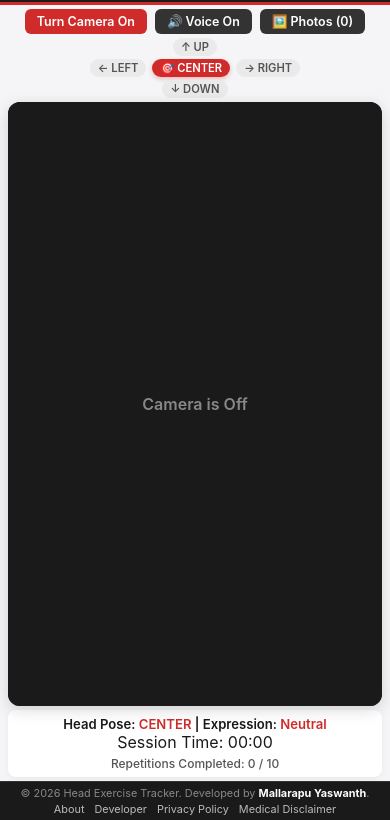
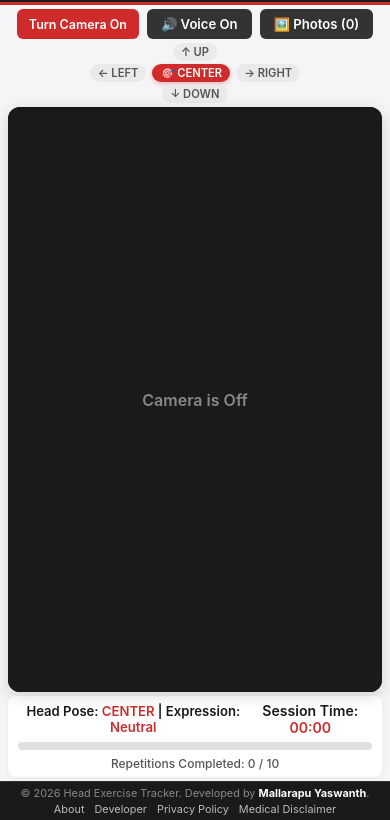
Before and after one commit to MYG-1107/head-exercise-tracker, a plain HTML site: page index.html in a window 390 px wide. Shown: the part 24-844 px from the top of the page. Drawn offline with Linux system fonts and the light colour scheme.

```diff
--- a/style.css
+++ b/style.css
@@ -381,3 +381,56 @@
   #command-display { font-size: 0.75rem; }
   .app-footer { padding: 4px 8px; font-size: 0.68rem; }
 }
+
+/* Secondary Action Buttons (Audio & Gallery) */
+.secondary-btn {
+  background-color: #333333;
+  color: #FFFFFF;
+  border: none;
+  padding: 7px 14px;
+  font-size: 0.82rem;
+  font-weight: 600;
+  border-radius: 6px;
+  cursor: pointer;
+  transition: all 0.2s ease;
+}
+
+.secondary-btn:hover {
+  background-color: #555555;
+}
+
+.secondary-btn.muted {
+  background-color: #888888;
+  color: #FFFFFF;
+}
+
+/* Status Meta (Pose Info & Timer) */
+.status-meta {
+  display: flex;
+  justify-content: space-between;
+  align-items: center;
+  width: 100%;
+  font-size: 0.88rem;
+  font-weight: 600;
+}
+
+#timer-display span {
+  color: #D02B2B;
+}
+
+/* Progress Bar Container */
+.progress-container {
+  width: 100%;
+  height: 8px;
+  background-color: #E0E0E0;
+  border-radius: 4px;
+  overflow: hidden;
+  margin: 4px 0;
+}
+
+.progress-fill {
+  height: 100%;
+  width: 0%;
+  background-color: #D02B2B;
+  transition: width 0.3s ease-in-out;
+}
```
